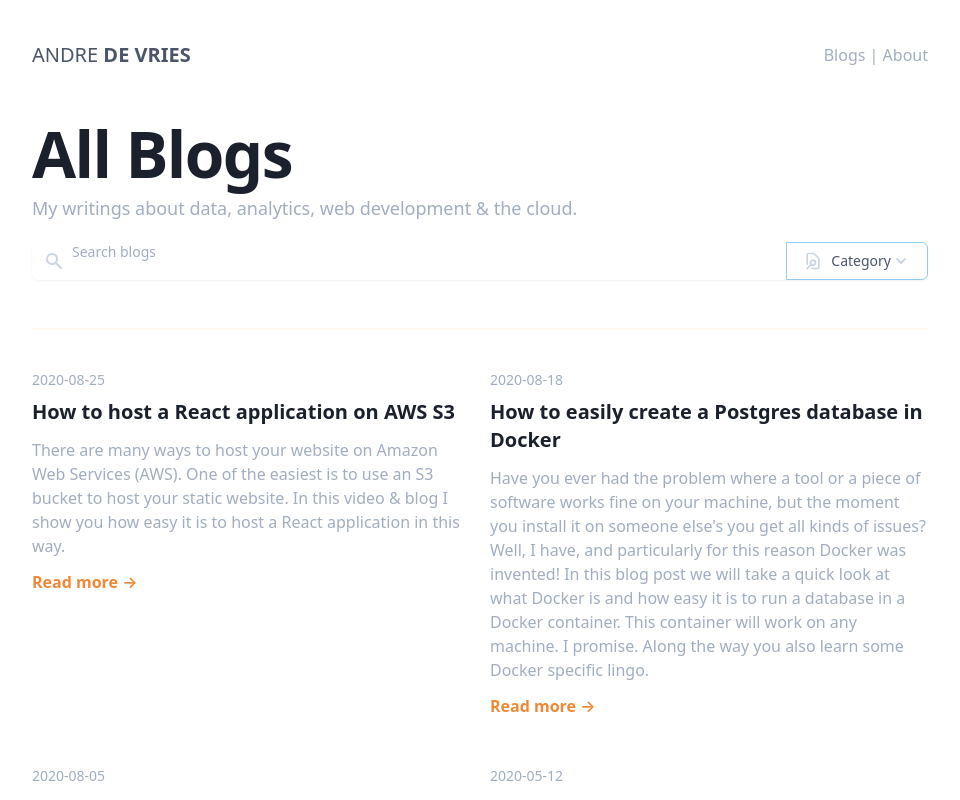
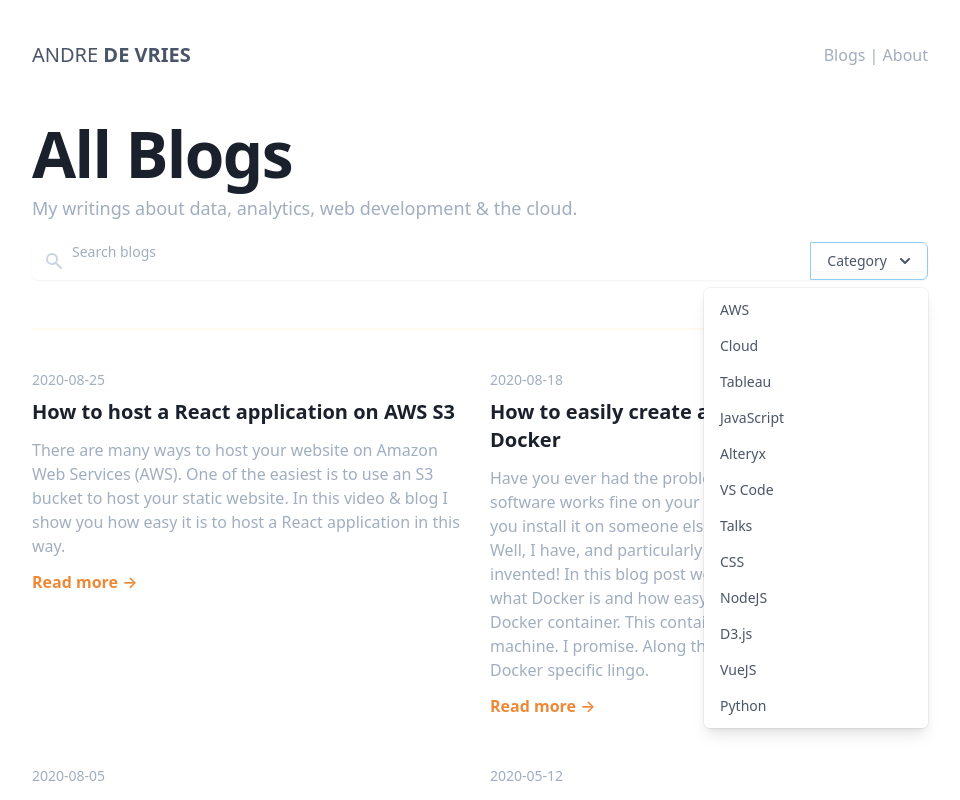
Before and after one commit to andre347/next-website-andredevriesdev, a Next.js app: page /posts in a window 1280 px wide. Both pictures are taken after a click on the button "Category". Shown: the top 800 px of the page, without its empty margins (160-1120 px from the left). Built offline with nearby package versions, Linux system fonts and the light colour scheme; a web font is replaced by a local one; what @tailwindcss/ui would draw is missing.

Commit message:
Category dropdown added

```diff
--- /dev/null
+++ b/components/Dropdown.js
@@ -0,0 +1,40 @@
+import React from "react";
+
+import { useOnClickOutside } from "../lib/useOnClickOutside";
+
+function Dropdown({ dropdown, categories }) {
+  //   const [dropdown, setDropdown] = React.useState(false);
+  //   const dropdownRef = React.useRef();
+  //   useOnClickOutside(dropdownRef, () => setDropdown(false));
+
+  return (
+    <div
+      className={`${
+        dropdown
+          ? "origin-top-right absolute right-0 mt-2 w-56 rounded-md shadow-lg"
+          : "hidden"
+      }`}
+    >
+      <div className="rounded-md bg-white shadow-xs">
+        <div
+          className="py-1"
+          role="menu"
+          aria-orientation="vertical"
+          aria-labelledby="options-menu"
+        >
+          {categories.map((item) => (
+            <a
+              href="#"
+              className="block px-4 py-2 text-sm leading-5 text-gray-700 hover:bg-gray-100 hover:text-gray-900 focus:outline-none focus:bg-gray-100 focus:text-gray-900"
+              role="menuitem"
+            >
+              {item}
+            </a>
+          ))}
+        </div>
+      </div>
+    </div>
+  );
+}
+
+export default Dropdown;
--- /dev/null
+++ b/lib/useOnClickOutside.js
@@ -0,0 +1,22 @@
+import { useEffect } from "react";
+
+export function useOnClickOutside(ref, handler) {
+  useEffect(() => {
+    const listener = (event) => {
+      // Do nothing if clicking ref's element or descendent elements
+      if (!ref.current || ref.current.contains(event.target)) {
+        return;
+      }
+
+      handler(event);
+    };
+
+    document.addEventListener("mousedown", listener);
+    document.addEventListener("touchstart", listener);
+
+    return () => {
+      document.removeEventListener("mousedown", listener);
+      document.removeEventListener("touchstart", listener);
+    };
+  }, [ref, handler]);
+}
--- a/pages/posts.js
+++ b/pages/posts.js
@@ -3,10 +3,26 @@ import Link from "next/link";
 
 import Head from "next/head";
 
+import { useOnClickOutside } from "../lib/useOnClickOutside";
+
 // get all the blogs
 import { getSortedBlogsData } from "../lib/blogs";
+import Dropdown from "../components/Dropdown";
 
 function Posts({ allBlogsData }) {
+  const [dropdown, setDropdown] = React.useState(false);
+  const dropdownRef = React.useRef();
+  useOnClickOutside(dropdownRef, () => setDropdown(false));
+
+  // filter for categories
+  const [filterBlogs, setFilterBlogs] = React.useState(allBlogsData);
+
+  // unique list of blog categories
+  const blogCategories = [
+    ...new Set(allBlogsData.map((blog) => blog.category)),
+  ];
+  console.log(blogCategories);
+
   return (
     <div className="divide-y-2 divide-orange-100">
       <Head>
@@ -50,39 +66,43 @@ function Posts({ allBlogsData }) {
                 placeholder="Search blogs"
               />
             </div>
-            <button className="-ml-px relative inline-flex items-center px-4 py-2 border border-gray-300 text-sm leading-5 font-medium rounded-r-md text-gray-700 bg-gray-50 hover:text-gray-500 hover:bg-white focus:outline-none focus:shadow-outline-blue focus:border-blue-300 active:bg-gray-100 active:text-gray-700 transition ease-in-out duration-150">
+            <div className="relative inline-block text-left">
+              <div>
+                <span ref={dropdownRef} className="rounded-md shadow-sm">
+                  <button
+                    onClick={() => setDropdown(!dropdown)}
+                    type="button"
+                    className="-ml-px relative inline-flex items-center px-4 py-2 border border-gray-300 text-sm leading-5 font-medium rounded-r-md text-gray-700 bg-gray-50 hover:text-gray-500 hover:bg-white focus:outline-none focus:shadow-outline-blue focus:border-blue-300 active:bg-gray-100 active:text-gray-700 transition ease-in-out duration-150"
+                    id="options-menu"
+                    aria-haspopup="true"
+                    aria-expanded="true"
+                  >
+                    Category
+                    {/* <!-- Heroicon name: chevron-down --> */}
                     <svg
-                className="h-5 w-5 text-gray-400"
-                stroke="currentColor"
-                viewBox="0 0 24 24"
-                fill="none"
-              >
-                <path
-                  strokeLinecap="round"
-                  strokeLinejoin="round"
-                  strokeWidth="2"
-                  d="M10 21h7a2 2 0 002-2V9.414a1 1 0 00-.293-.707l-5.414-5.414A1 1 0 0012.586 3H7a2 2 0 00-2 2v11m0 5l4.879-4.879m0 0a3 3 0 104.243-4.242 3 3 0 00-4.243 4.242z"
-                ></path>
-              </svg>
-              <span className="ml-2">Category</span>
-              <svg
-                className="ml-2.5 -mr-1.5 h-5 w-5 text-gray-400"
+                      className="-mr-1 ml-2 h-5 w-5"
                       viewBox="0 0 20 20"
                       fill="currentColor"
                     >
                       <path
-                  fillRule="evenodd"
+                        fill-rule="evenodd"
                         d="M5.293 7.293a1 1 0 011.414 0L10 10.586l3.293-3.293a1 1 0 111.414 1.414l-4 4a1 1 0 01-1.414 0l-4-4a1 1 0 010-1.414z"
-                  clipRule="evenodd"
+                        clip-rule="evenodd"
                       />
                     </svg>
                   </button>
+                </span>
+              </div>
+              <Dropdown dropdown={dropdown} categories={blogCategories} />
+            </div>
+
+            {/* <Dropdown /> */}
           </div>
         </div>
       </div>
 
       <div className="mt-4 grid gap-16 border-t-2 border-gray-100 pt-10 lg:grid-cols-2 lg:col-gap-5 lg:row-gap-12">
-        {allBlogsData.map(({ title, id, description, date, category }) => (
+        {filterBlogs.map(({ title, id, description, date, category }) => (
           <div key={id}>
             <p className="text-sm leading-5 text-gray-500">
               <time dateTime={date}>{date}</time>
```
Lines whose indentation alone changed are shown as unchanged.
